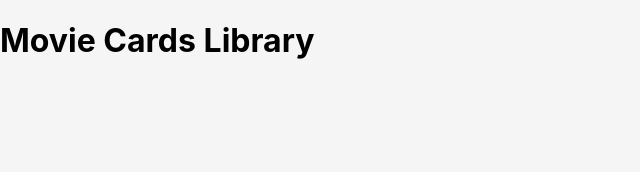
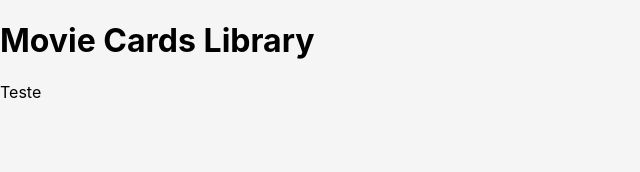
Before and after one commit to thosijulio/trybe-projects, a React (Create React App) app in the folder 2.FRONT-END/11.3-MOVIE-CARDS-LIBRARY/: page / in a window 1280 px wide. Shown: the top 172 px of the page, without its empty margins (0-640 px from the left). Built offline with nearby package versions, Linux system fonts and the light colour scheme; the HTML template or start-up script is replaced by a standard one.

Commit message:
resolucao exercicio 2, 3 e 15

```diff
--- a/2.FRONT-END/11.3-MOVIE-CARDS-LIBRARY/src/App.js
+++ b/2.FRONT-END/11.3-MOVIE-CARDS-LIBRARY/src/App.js
@@ -1,17 +1,14 @@
 import React from 'react';
 import './App.css';
 import Header from './components/Header';
-
-/*
-import MovieCard from './components/MovieCard';
 import MovieList from './components/MovieList';
-import Rating from './components/Rating';
-*/
+import data from './data';
 
 function App() {
   return (
     <div className="App">
       <Header />
+      <MovieList data={ data } />
     </div>
   );
 }
--- a/2.FRONT-END/11.3-MOVIE-CARDS-LIBRARY/src/components/MovieList.jsx
+++ b/2.FRONT-END/11.3-MOVIE-CARDS-LIBRARY/src/components/MovieList.jsx
@@ -1 +1,9 @@
-// implement MovieList component here
+import React from 'react';
+
+class MovieList extends React.Component {
+  render() {
+    return <p>Teste</p>;
+  }
+}
+
+export default MovieList;
```
